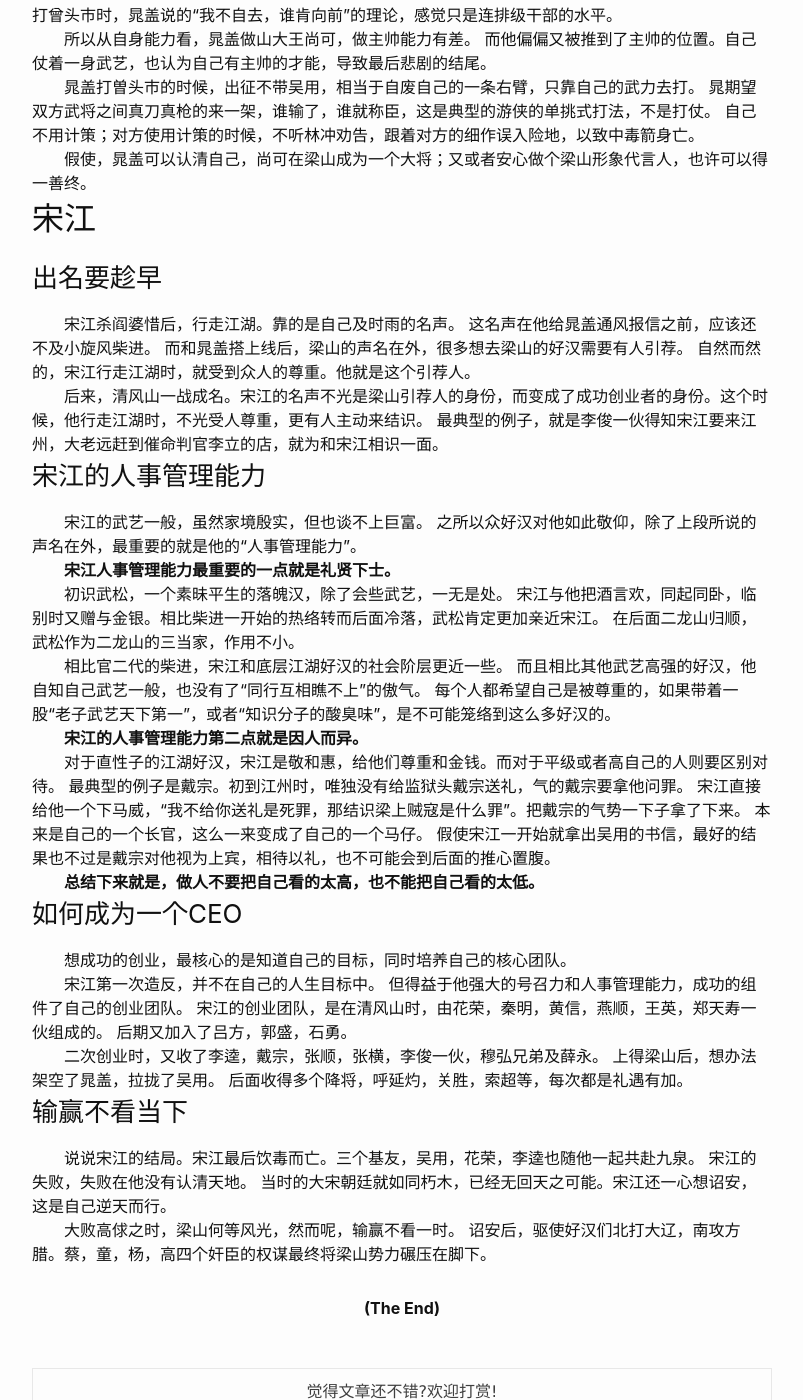
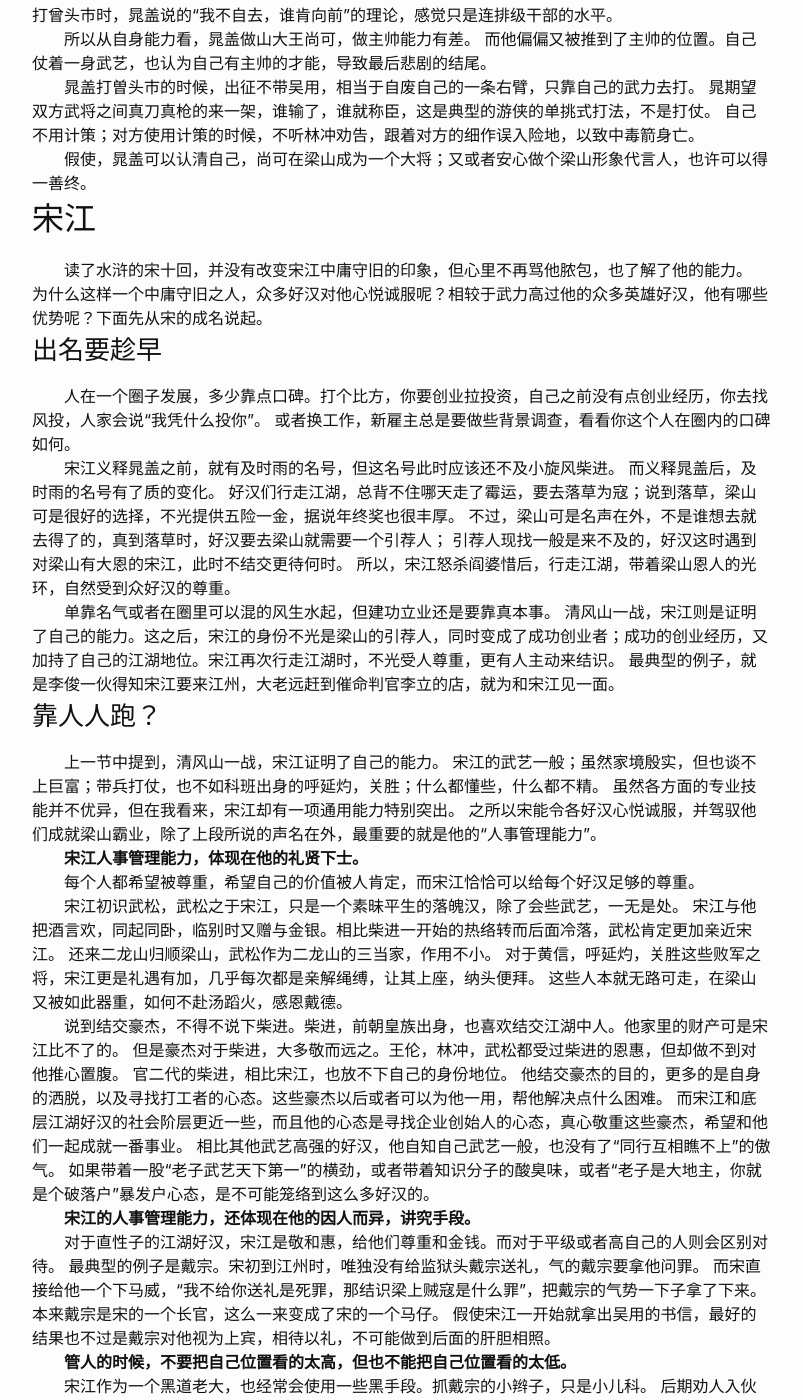
Before and after one commit to yaozhongcun/yaozhongcun.github.io, a Jekyll site: the page built from _posts/2018-06-18-liter_sh1_caogai.markdown, in a window 1280 px wide and 1400 px high, scrolled down 779 px. Shown: the whole window, without its empty margins (238-1041 px from the left). Built offline with Jekyll 4.4.1, drawn with Linux system fonts in a browser that asks for light colours; some of the changed text lies outside the part shown.

Commit message:
modify sh1

```diff
--- a/_posts/2018-06-18-liter_sh1_caogai.markdown
+++ b/_posts/2018-06-18-liter_sh1_caogai.markdown
@@ -42,39 +42,61 @@ categories: 读书
 假使，晁盖可以认清自己，尚可在梁山成为一个大将；又或者安心做个梁山形象代言人，也许可以得一善终。
 
 ## 宋江
+读了水浒的宋十回，并没有改变宋江中庸守旧的印象，但心里不再骂他脓包，也了解了他的能力。
+为什么这样一个中庸守旧之人，众多好汉对他心悦诚服呢？相较于武力高过他的众多英雄好汉，他有哪些优势呢？下面先从宋的成名说起。
+### 出名要趁早
+人在一个圈子发展，多少靠点口碑。打个比方，你要创业拉投资，自己之前没有点创业经历，你去找风投，人家会说“我凭什么投你”。
+或者换工作，新雇主总是要做些背景调查，看看你这个人在圈内的口碑如何。
 
-### 出名要趁早
-宋江杀阎婆惜后，行走江湖。靠的是自己及时雨的名声。
-这名声在他给晁盖通风报信之前，应该还不及小旋风柴进。
-而和晁盖搭上线后，梁山的声名在外，很多想去梁山的好汉需要有人引荐。
-自然而然的，宋江行走江湖时，就受到众人的尊重。他就是这个引荐人。
+宋江义释晁盖之前，就有及时雨的名号，但这名号此时应该还不及小旋风柴进。
+而义释晁盖后，及时雨的名号有了质的变化。
+好汉们行走江湖，总背不住哪天走了霉运，要去落草为寇；说到落草，梁山可是很好的选择，不光提供五险一金，据说年终奖也很丰厚。
+不过，梁山可是名声在外，不是谁想去就去得了的，真到落草时，好汉要去梁山就需要一个引荐人；
+引荐人现找一般是来不及的，好汉这时遇到对梁山有大恩的宋江，此时不结交更待何时。
+所以，宋江怒杀阎婆惜后，行走江湖，带着梁山恩人的光环，自然受到众好汉的尊重。
 
-后来，清风山一战成名。宋江的名声不光是梁山引荐人的身份，而变成了成功创业者的身份。这个时候，他行走江湖时，不光受人尊重，更有人主动来结识。
-最典型的例子，就是李俊一伙得知宋江要来江州，大老远赶到催命判官李立的店，就为和宋江相识一面。
+单靠名气或者在圈里可以混的风生水起，但建功立业还是要靠真本事。
+清风山一战，宋江则是证明了自己的能力。这之后，宋江的身份不光是梁山的引荐人，同时变成了成功创业者；成功的创业经历，又加持了自己的江湖地位。宋江再次行走江湖时，不光受人尊重，更有人主动来结识。
+最典型的例子，就是李俊一伙得知宋江要来江州，大老远赶到催命判官李立的店，就为和宋江见一面。
 
-### 宋江的人事管理能力
-宋江的武艺一般，虽然家境殷实，但也谈不上巨富。
-之所以众好汉对他如此敬仰，除了上段所说的声名在外，最重要的就是他的“人事管理能力”。
+### 靠人人跑？
+上一节中提到，清风山一战，宋江证明了自己的能力。
+宋江的武艺一般；虽然家境殷实，但也谈不上巨富；带兵打仗，也不如科班出身的呼延灼，关胜；什么都懂些，什么都不精。
+虽然各方面的专业技能并不优异，但在我看来，宋江却有一项通用能力特别突出。
+之所以宋能令各好汉心悦诚服，并驾驭他们成就梁山霸业，除了上段所说的声名在外，最重要的就是他的“人事管理能力”。
 
-**宋江人事管理能力最重要的一点就是礼贤下士。**
+**宋江人事管理能力，体现在他的礼贤下士。**
 
-初识武松，一个素昧平生的落魄汉，除了会些武艺，一无是处。
+每个人都希望被尊重，希望自己的价值被人肯定，而宋江恰恰可以给每个好汉足够的尊重。
+
+宋江初识武松，武松之于宋江，只是一个素昧平生的落魄汉，除了会些武艺，一无是处。
 宋江与他把酒言欢，同起同卧，临别时又赠与金银。相比柴进一开始的热络转而后面冷落，武松肯定更加亲近宋江。
-在后面二龙山归顺，武松作为二龙山的三当家，作用不小。
+还来二龙山归顺梁山，武松作为二龙山的三当家，作用不小。
+对于黄信，呼延灼，关胜这些败军之将，宋江更是礼遇有加，几乎每次都是亲解绳缚，让其上座，纳头便拜。
+这些人本就无路可走，在梁山又被如此器重，如何不赴汤蹈火，感恩戴德。
 
-相比官二代的柴进，宋江和底层江湖好汉的社会阶层更近一些。
-而且相比其他武艺高强的好汉，他自知自己武艺一般，也没有了“同行互相瞧不上”的傲气。
-每个人都希望自己是被尊重的，如果带着一股“老子武艺天下第一”，或者“知识分子的酸臭味”，是不可能笼络到这么多好汉的。
+说到结交豪杰，不得不说下柴进。柴进，前朝皇族出身，也喜欢结交江湖中人。他家里的财产可是宋江比不了的。
+但是豪杰对于柴进，大多敬而远之。王伦，林冲，武松都受过柴进的恩惠，但却做不到对他推心置腹。
+官二代的柴进，相比宋江，也放不下自己的身份地位。
+他结交豪杰的目的，更多的是自身的洒脱，以及寻找打工者的心态。这些豪杰以后或者可以为他一用，帮他解决点什么困难。
+而宋江和底层江湖好汉的社会阶层更近一些，而且他的心态是寻找企业创始人的心态，真心敬重这些豪杰，希望和他们一起成就一番事业。
+相比其他武艺高强的好汉，他自知自己武艺一般，也没有了“同行互相瞧不上”的傲气。
+如果带着一股“老子武艺天下第一”的横劲，或者带着知识分子的酸臭味，或者“老子是大地主，你就是个破落户”暴发户心态，是不可能笼络到这么多好汉的。
 
-**宋江的人事管理能力第二点就是因人而异。**
+**宋江的人事管理能力，还体现在他的因人而异，讲究手段。**
 
-对于直性子的江湖好汉，宋江是敬和惠，给他们尊重和金钱。而对于平级或者高自己的人则要区别对待。
-最典型的例子是戴宗。初到江州时，唯独没有给监狱头戴宗送礼，气的戴宗要拿他问罪。
-宋江直接给他一个下马威，“我不给你送礼是死罪，那结识梁上贼寇是什么罪”。把戴宗的气势一下子拿了下来。
-本来是自己的一个长官，这么一来变成了自己的一个马仔。
-假使宋江一开始就拿出吴用的书信，最好的结果也不过是戴宗对他视为上宾，相待以礼，也不可能会到后面的推心置腹。
+对于直性子的江湖好汉，宋江是敬和惠，给他们尊重和金钱。而对于平级或者高自己的人则会区别对待。
+最典型的例子是戴宗。宋初到江州时，唯独没有给监狱头戴宗送礼，气的戴宗要拿他问罪。
+而宋直接给他一个下马威，“我不给你送礼是死罪，那结识梁上贼寇是什么罪”，把戴宗的气势一下子拿了下来。
+本来戴宗是宋的一个长官，这么一来变成了宋的一个马仔。
+假使宋江一开始就拿出吴用的书信，最好的结果也不过是戴宗对他视为上宾，相待以礼，不可能做到后面的肝胆相照。
 
-**总结下来就是，做人不要把自己看的太高，也不能把自己看的太低。**
+**管人的时候，不要把自己位置看的太高，但也不能把自己位置看的太低。**
+
+宋江作为一个黑道老大，也经常会使用一些黑手段。抓戴宗的小辫子，只是小儿科。
+后期劝人入伙时，动不动就借刀杀人，断人后路的事情没少做。这里就不过分着墨了。
+
+
 
 
 ### 如何成为一个CEO
```
